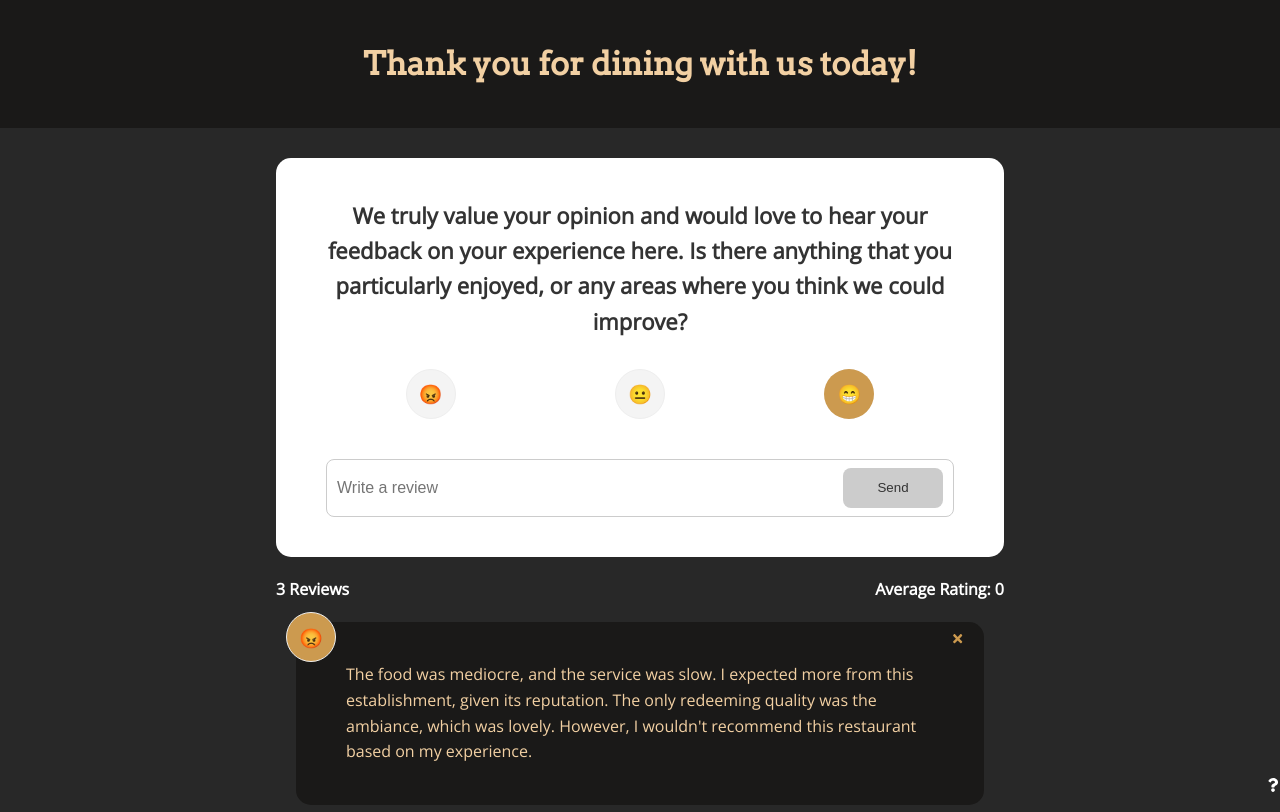
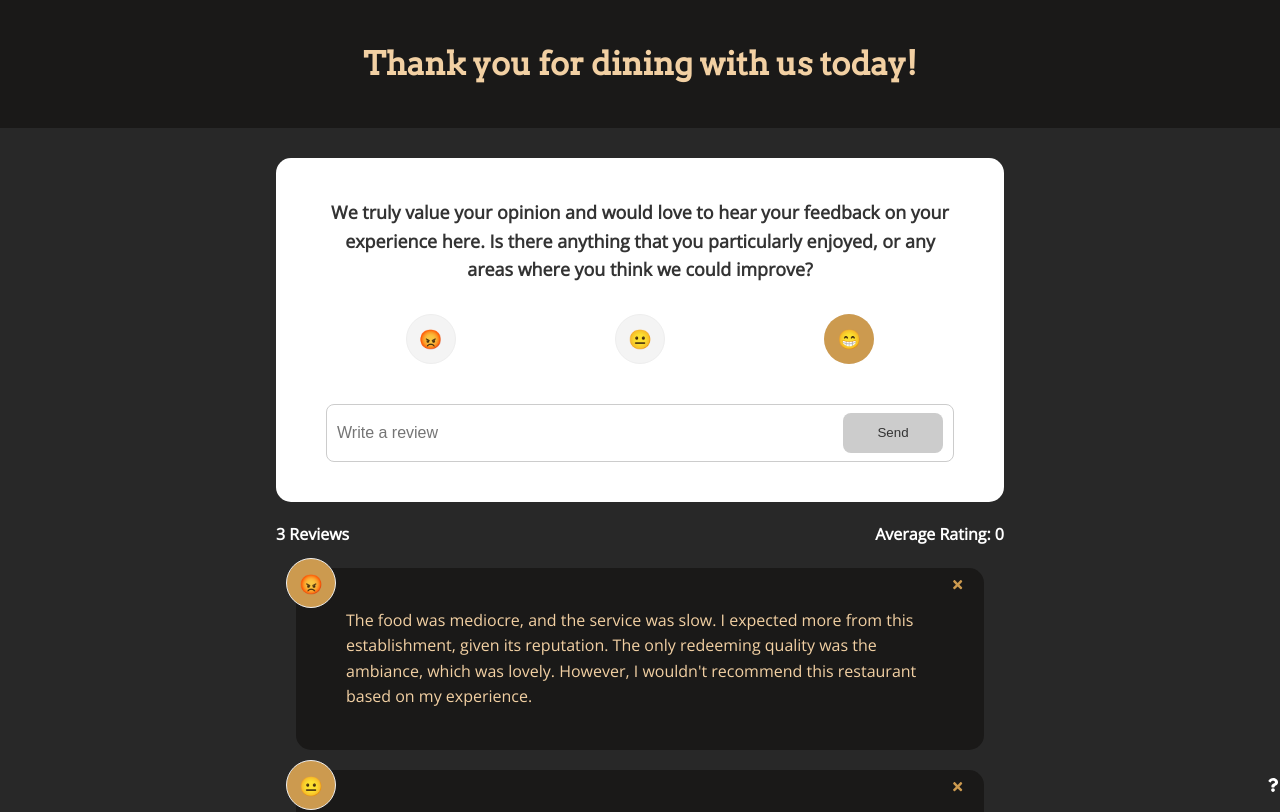
Before and after one commit to godswillumukoro/tw-feedback-app, a React (Create React App) app: page / in a window 1280 px wide. Shown: the top 812 px of the page. Built offline with nearby package versions, Linux system fonts and the light colour scheme.

Commit message:
reduced h2 font

```diff
--- a/src/globals.css
+++ b/src/globals.css
@@ -52,7 +52,7 @@ header {
 }
 
 .card h2 {
-  font-size: 22px;
+  font-size: 1.12rem;
   font-weight: 600;
   text-align: center;
 }
```
